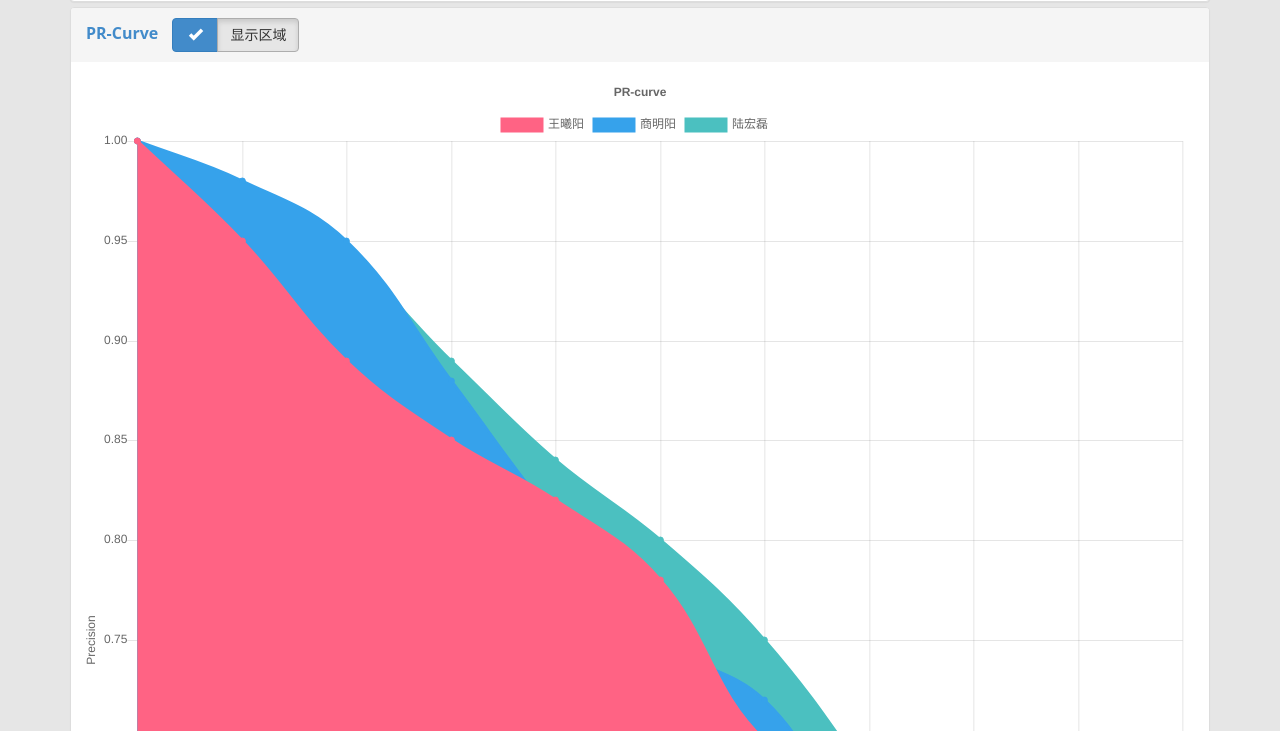
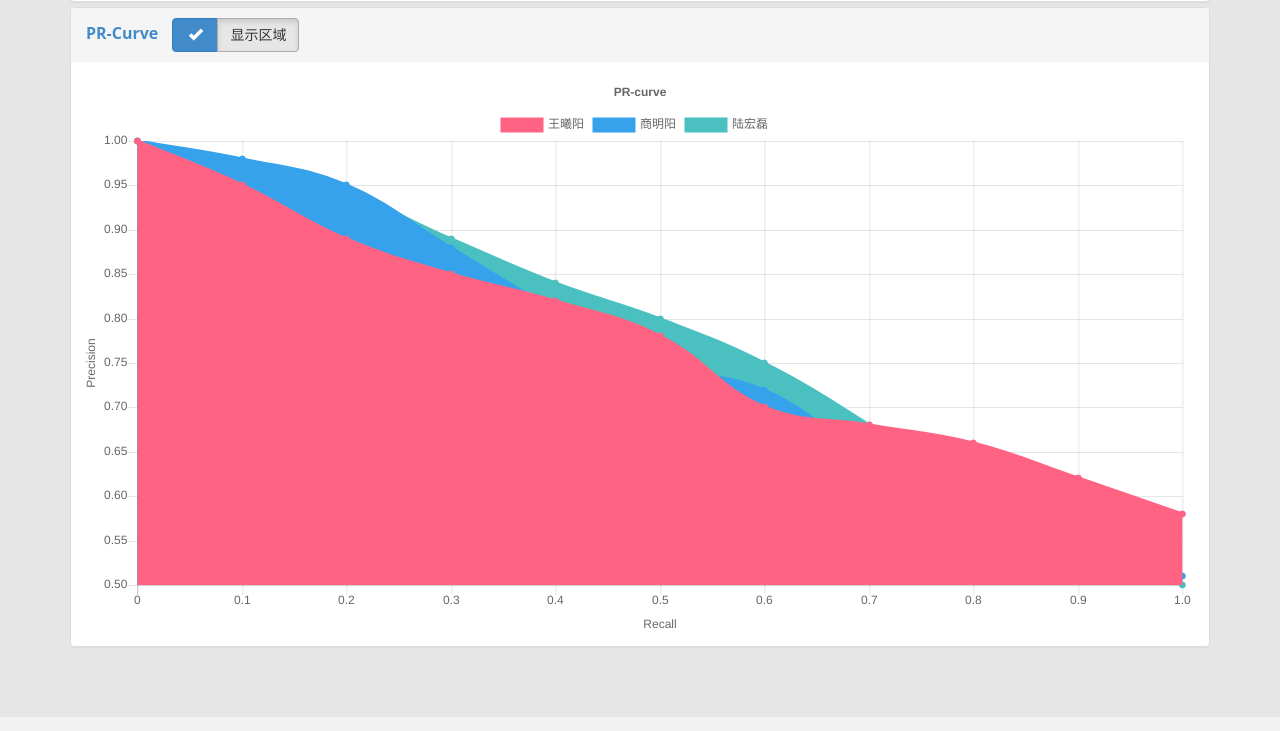
Before and after one commit to mingyangShang/3dSeek, a plain HTML site: page experiment_result.html in a window 1280 px wide. Shown: the part 789-1520 px from the top of the page. Drawn offline with Linux system fonts and the light colour scheme.

Commit message:
fix PR-Curve too big

```diff
--- a/assets/js/experiment.js
+++ b/assets/js/experiment.js
@@ -72,6 +72,7 @@ $(document).ready(function () {
             },
             options: {
                 responsive: true,
+                maintainAspectRatio: true,
                 title:{
                     display:true,
                     text:'PR-curve'
--- a/experiment_result.html
+++ b/experiment_result.html
@@ -152,8 +152,8 @@
                     </div> -->
                   </div>
                   </div>
-                  <div class="panel-body">
-                    <canvas id="prChart" width="400" height="400"></canvas>
+                  <div class="panel-body text-center">
+                    <canvas id="prChart" style="height:400px !important"></canvas>
                   </div>
                 </div>
             </div>
```
Also changed, not shown: team.html (+6 -8 lines).
